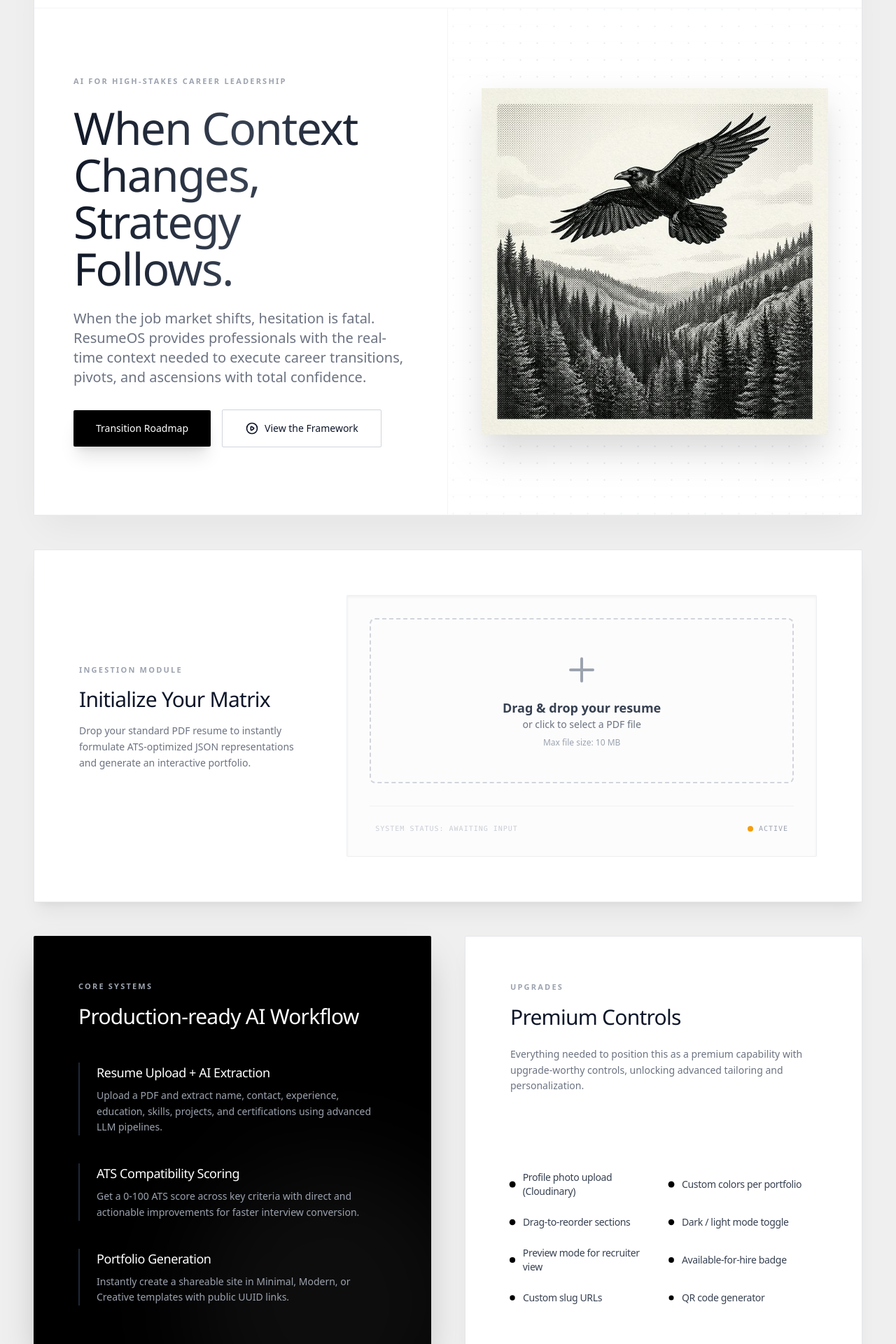
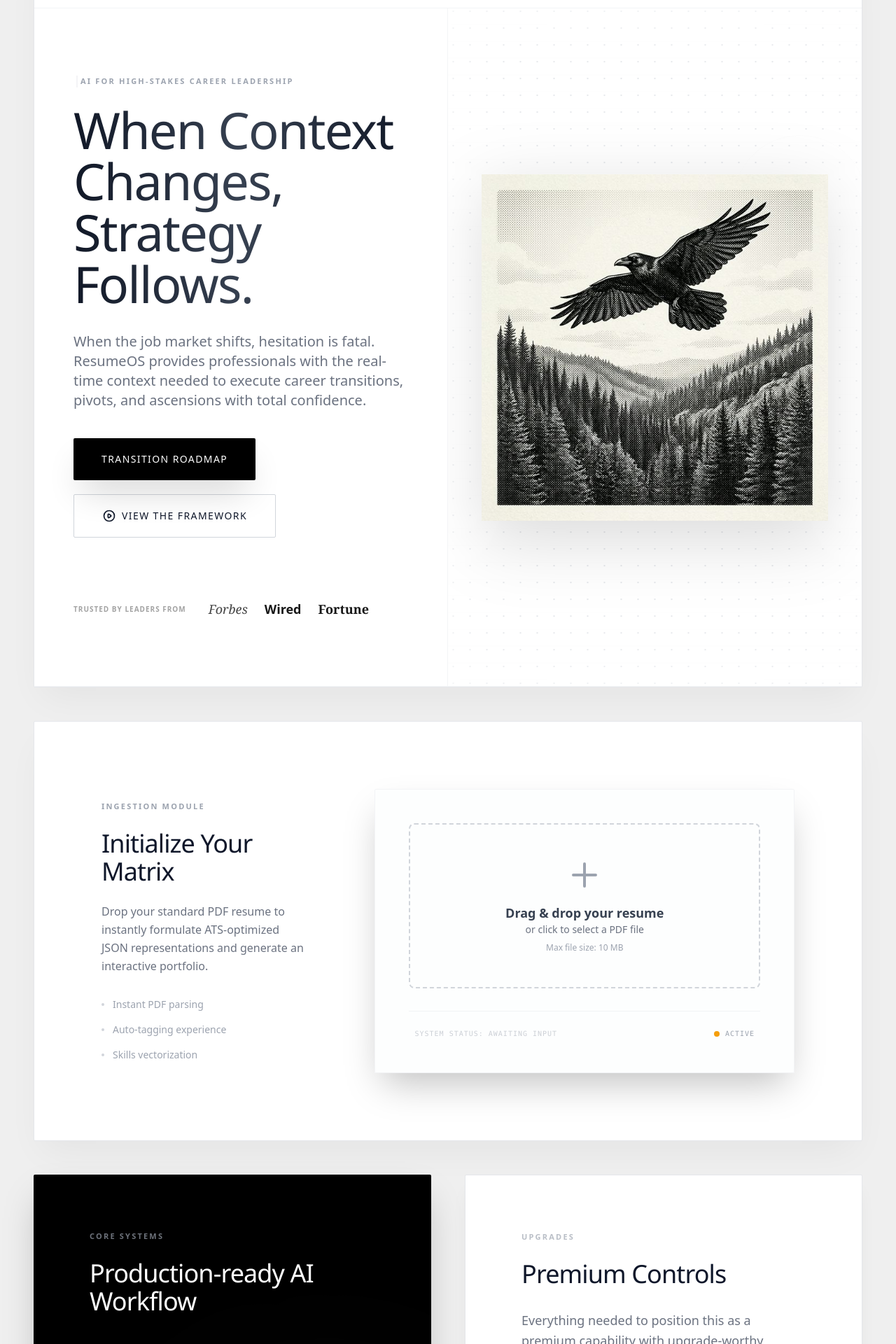
Before and after one commit to muhammadshehzaib/Resume-Portfolio-Generator, a Next.js app in the folder frontend/: page / in a window 1280 px wide. Shown: the part 120-2040 px from the top of the page at 70% size. Built offline with nearby package versions, Linux system fonts and the light colour scheme; no server answers.

Commit message:
feat: implement landing page with resume upload functionality and Framer Motion animations

```diff
--- a/frontend/app/page.tsx
+++ b/frontend/app/page.tsx
@@ -1,12 +1,12 @@
 'use client';
 
-import { useState } from 'react';
-import { useRouter } from 'next/navigation';
 import DropZone from '@/components/upload/DropZone';
 import UploadProgress from '@/components/upload/UploadProgress';
 import { uploadResume } from '@/lib/api';
+import { motion, Variants } from "framer-motion";
 import Image from 'next/image';
-import { motion, Variants } from "framer-motion";
+import { useRouter } from 'next/navigation';
+import { useState } from 'react';
 
 const PlayCircle = () => (
   <svg className="w-5 h-5 mr-2" fill="none" stroke="currentColor" viewBox="0 0 24 24">
@@ -25,20 +25,65 @@ const HexagonLogo = () => (
   </motion.svg>
 );
 
+// Animation Variants
 const containerVariants: Variants = {
   hidden: { opacity: 0 },
   show: {
     opacity: 1,
     transition: {
-      staggerChildren: 0.1,
-      delayChildren: 0.3
+      staggerChildren: 0.15,
+      delayChildren: 0.2
     }
   }
 };
 
 const itemVariants: Variants = {
   hidden: { opacity: 0, y: 20 },
-  show: { opacity: 1, y: 0, transition: { duration: 0.6, ease: "easeOut" } }
+  show: {
+    opacity: 1,
+    y: 0,
+    transition: { duration: 0.6, ease: [0.22, 1, 0.36, 1] }
+  }
+};
+
+const headerVariants: Variants = {
+  hidden: { opacity: 0, y: -20 },
+  show: {
+    opacity: 1,
+    y: 0,
+    transition: { duration: 0.8, ease: "easeOut" }
+  }
+};
+
+const sectionVariants: Variants = {
+  hidden: { opacity: 0, y: 40 },
+  show: {
+    opacity: 1,
+    y: 0,
+    transition: { duration: 0.8, ease: "easeOut" }
+  }
+};
+
+const eagleVariants: Variants = {
+  hidden: { opacity: 0, scale: 0.8, rotate: -5 },
+  show: {
+    opacity: 1,
+    scale: 1,
+    rotate: 0,
+    transition: {
+      duration: 1.2,
+      ease: [0.22, 1, 0.36, 1],
+      delay: 0.4
+    }
+  },
+  float: {
+    y: [0, -15, 0],
+    transition: {
+      duration: 6,
+      repeat: Infinity,
+      ease: "easeInOut"
+    }
+  }
 };
 
 export default function Home() {
@@ -101,7 +146,12 @@ export default function Home() {
       >
 
         {/* Header */}
-        <header className="flex flex-wrap items-center justify-between px-6 py-5 md:px-10 border-b border-gray-100 gap-4 relative z-20 bg-white">
+        <motion.header
+          variants={headerVariants}
+          initial="hidden"
+          animate="show"
+          className="flex flex-wrap items-center justify-between px-6 py-5 md:px-10 border-b border-gray-100 gap-4 relative z-20 bg-white"
+        >
           <motion.div
             whileHover={{ scale: 1.05 }}
             whileTap={{ scale: 0.95 }}
@@ -112,21 +162,21 @@ export default function Home() {
           </motion.div>
 
           <nav className="hidden lg:flex items-center gap-8 text-sm font-medium text-gray-500">
-            <motion.a whileHover={{ y: -2 }} href="#solutions" className="hover:text-black transition">Solutions</motion.a>
-            <motion.a whileHover={{ y: -2 }} href="#upload" className="hover:text-black transition">Framework</motion.a>
+            <motion.a whileHover={{ y: -2, color: "#000" }} href="#solutions" className="hover:text-black transition">Solutions</motion.a>
+            <motion.a whileHover={{ y: -2, color: "#000" }} href="#upload" className="hover:text-black transition">Framework</motion.a>
           </nav>
 
           <div className="flex items-center gap-6 text-sm font-medium">
             <motion.a
-              whileHover={{ scale: 1.05, backgroundColor: "#f9fafb" }}
+              whileHover={{ scale: 1.05, backgroundColor: "#f9fafb", boxShadow: "0 4px 12px rgba(0,0,0,0.05)" }}
               whileTap={{ scale: 0.95 }}
               href="#upload"
-              className="border border-gray-200 px-6 py-2.5 transition rounded-sm flex items-center justify-center min-w-[120px] shadow-sm hover:shadow-md"
+              className="border border-gray-200 px-6 py-2.5 transition rounded-sm flex items-center justify-center min-w-[120px] shadow-sm"
             >
               Get Started
             </motion.a>
           </div>
-        </header>
+        </motion.header>
 
         {/* Hero Section */}
         <div className="grid lg:grid-cols-2 flex-grow border-b border-gray-100 relative z-10">
@@ -138,42 +188,52 @@ export default function Home() {
                 variants={containerVariants}
                 initial="hidden"
                 animate="show"
-                className="space-y-8"
+                className="space-y-10"
               >
                 <div>
-                  <motion.p variants={itemVariants} className="text-[11px] font-bold uppercase tracking-[0.2em] text-gray-400 mb-6">
+                  <motion.p variants={itemVariants} className="text-[11px] font-bold uppercase tracking-[0.2em] text-gray-400 mb-6 px-1 border-l-2 border-gray-100 ml-1">
                     AI For High-Stakes Career Leadership
                   </motion.p>
 
                   <motion.h1
                     variants={itemVariants}
-                    className="text-5xl md:text-[64px] font-medium tracking-tight leading-[1.05] mb-6 bg-clip-text text-transparent bg-gradient-to-r from-gray-900 via-gray-700 to-gray-900"
+                    className="text-5xl md:text-[72px] font-medium tracking-tight leading-[1.02] mb-8 bg-clip-text text-transparent bg-gradient-to-r from-gray-900 via-gray-700 to-gray-900"
                   >
                     When Context Changes, Strategy Follows.
                   </motion.h1>
 
-                  <motion.p variants={itemVariants} className="text-gray-500 text-lg md:text-xl leading-relaxed">
+                  <motion.p variants={itemVariants} className="text-gray-500 text-lg md:text-xl leading-relaxed max-w-[480px]">
                     When the job market shifts, hesitation is fatal. ResumeOS provides professionals with the real-time context needed to execute career transitions, pivots, and ascensions with total confidence.
                   </motion.p>
                 </div>
 
-                <motion.div variants={itemVariants} className="flex flex-wrap items-center gap-4 relative z-[100]">
+                <motion.div variants={itemVariants} className="flex flex-wrap items-center gap-5 relative z-[100]">
                   <motion.a
-                    whileHover={{ scale: 1.05, y: -2 }}
-                    whileTap={{ scale: 0.95 }}
+                    whileHover={{ scale: 1.05, y: -2, backgroundColor: "#222" }}
+                    whileTap={{ scale: 0.98 }}
                     href="#upload"
-                    className="bg-black text-white px-8 py-4 text-sm font-medium shadow-xl shadow-black/10 transition-all rounded-sm duration-300 relative overflow-hidden group/btn"
+                    className="bg-black text-white px-10 py-5 text-sm font-medium shadow-2xl shadow-black/20 transition-all rounded-sm duration-300 relative overflow-hidden group/btn"
                   >
-                    <span className="relative z-10">Transition Roadmap</span>
+                    <span className="relative z-10 uppercase tracking-widest">Transition Roadmap</span>
+                    <motion.div className="absolute inset-0 bg-white/10 translate-y-full group-hover/btn:translate-y-0 transition-transform duration-300" />
                   </motion.a>
                   <motion.button
                     whileHover={{ scale: 1.05, y: -2, backgroundColor: "#fafafa" }}
-                    whileTap={{ scale: 0.95 }}
-                    className="flex items-center border border-gray-300 px-8 py-4 text-sm font-medium transition rounded-sm bg-white hover:bg-gray-50"
+                    whileTap={{ scale: 0.98 }}
+                    className="flex items-center border border-gray-300 px-10 py-5 text-sm font-medium transition rounded-sm bg-white hover:bg-gray-50 uppercase tracking-widest"
                   >
                     <PlayCircle />
                     View the Framework
                   </motion.button>
+                </motion.div>
+
+                <motion.div variants={itemVariants} className="pt-12 flex items-center gap-8 grayscale opacity-40">
+                  <div className="text-[10px] font-bold uppercase tracking-widest text-gray-400">Trusted by leaders from</div>
+                  <div className="flex gap-6 items-center">
+                    <div className="font-serif italic text-lg opacity-80">Forbes</div>
+                    <div className="font-sans font-bold text-lg">Wired</div>
+                    <div className="font-serif font-black text-lg">Fortune</div>
+                  </div>
                 </motion.div>
               </motion.div>
             </div>
@@ -198,22 +258,27 @@ export default function Home() {
               }}
             />
             <div className="absolute inset-0 pointer-events-none fade-edges shadow-[inset_0_0_100px_rgba(255,255,255,0.8)] z-20"></div>
+
             <motion.div
-              initial={{ opacity: 0, scale: 0.9 }}
-              animate={{ opacity: 1, scale: 1 }}
-              transition={{
-                opacity: { delay: 0.4, duration: 1.2 },
-                scale: { delay: 0.4, duration: 1.2 }
-              }}
-              whileHover={{ scale: 1.02, transition: { duration: 0.3 } }}
-              className="w-full max-w-xl aspect-square relative z-0 origin-center"
+              variants={eagleVariants}
+              initial="hidden"
+              animate={["show", "float"]}
+              whileHover={{ scale: 1.05, transition: { duration: 0.4 } }}
+              className="w-full max-w-xl aspect-square relative z-0 origin-center cursor-crosshair"
             >
               <Image
                 src="/halftone_eagle.png"
                 alt="Dot Matrix Eagle"
                 fill
-                className="object-contain drop-shadow-2xl mix-blend-multiply"
+                className="object-contain drop-shadow-[0_25px_50px_rgba(0,0,0,0.15)] mix-blend-multiply transition-all duration-700 hover:drop-shadow-[0_35px_60px_rgba(0,0,0,0.25)]"
                 priority
+              />
+
+              {/* Subtle accent circles */}
+              <motion.div
+                animate={{ scale: [1, 1.2, 1], opacity: [0.3, 0.1, 0.3] }}
+                transition={{ duration: 4, repeat: Infinity }}
+                className="absolute -top-10 -right-10 w-40 h-40 border border-gray-200 rounded-full"
               />
             </motion.div>
           </div>
@@ -228,14 +293,42 @@ export default function Home() {
         transition={{ duration: 0.8, ease: "easeOut" }}
         className="w-full max-w-[1500px] flex flex-col gap-12"
       >
-        <section id="upload" className="bg-white border border-gray-200 p-10 md:p-16 flex flex-col md:flex-row gap-12 rounded-sm shadow-xl shadow-black/5 items-center relative overflow-hidden group">
+        <motion.section
+          id="upload"
+          variants={sectionVariants}
+          initial="hidden"
+          whileInView="show"
+          viewport={{ once: true, margin: "-100px" }}
+          className="bg-white border border-gray-200 p-10 md:p-16 lg:p-24 flex flex-col md:flex-row gap-12 lg:gap-24 rounded-sm shadow-2xl shadow-black/5 items-center relative overflow-hidden group"
+        >
           <div className="md:w-1/3 relative z-10">
-            <motion.p initial={{ opacity: 0, x: -20 }} whileInView={{ opacity: 1, x: 0 }} viewport={{ once: true }} transition={{ delay: 0.2 }} className="text-[11px] font-bold uppercase tracking-[0.2em] text-gray-400 mb-4">Ingestion Module</motion.p>
-            <motion.h2 initial={{ opacity: 0, x: -20 }} whileInView={{ opacity: 1, x: 0 }} viewport={{ once: true }} transition={{ delay: 0.3 }} className="text-3xl font-medium tracking-tight mb-4">Initialize Your Matrix</motion.h2>
-            <motion.p initial={{ opacity: 0, x: -20 }} whileInView={{ opacity: 1, x: 0 }} viewport={{ once: true }} transition={{ delay: 0.4 }} className="text-gray-500 text-sm leading-relaxed mb-6">Drop your standard PDF resume to instantly formulate ATS-optimized JSON representations and generate an interactive portfolio.</motion.p>
+            <motion.p initial={{ opacity: 0, x: -20 }} whileInView={{ opacity: 1, x: 0 }} viewport={{ once: true }} transition={{ delay: 0.2 }} className="text-[11px] font-bold uppercase tracking-[0.2em] text-gray-400 mb-6">Ingestion Module</motion.p>
+            <motion.h2 initial={{ opacity: 0, x: -20 }} whileInView={{ opacity: 1, x: 0 }} viewport={{ once: true }} transition={{ delay: 0.3 }} className="text-4xl font-medium tracking-tight mb-6">Initialize Your Matrix</motion.h2>
+            <motion.p initial={{ opacity: 0, x: -20 }} whileInView={{ opacity: 1, x: 0 }} viewport={{ once: true }} transition={{ delay: 0.4 }} className="text-gray-500 text-base leading-relaxed mb-8">Drop your standard PDF resume to instantly formulate ATS-optimized JSON representations and generate an interactive portfolio.</motion.p>
+
+            <div className="flex flex-col gap-4">
+              {['Instant PDF parsing', 'Auto-tagging experience', 'Skills vectorization'].map((text, i) => (
+                <motion.div
+                  initial={{ opacity: 0, x: -10 }}
+                  whileInView={{ opacity: 1, x: 0 }}
+                  transition={{ delay: 0.5 + (i * 0.1) }}
+                  key={text}
+                  className="flex items-center gap-3 text-sm font-medium text-gray-400"
+                >
+                  <div className="w-1 h-1 bg-gray-300 rounded-full" />
+                  {text}
+                </motion.div>
+              ))}
+            </div>
           </div>
-          <div className="md:w-2/3 w-full border border-gray-200/60 shadow-inner bg-gray-50/50 rounded-sm p-8 relative z-10 backdrop-blur-sm transition-all duration-500 group-hover:bg-gray-50/80">
-            <DropZone onFileSelect={handleFileSelect} disabled={status !== 'idle'} />
+
+          <div className="md:w-2/3 w-full border border-gray-100 shadow-2xl bg-gray-50/30 rounded-sm p-8 lg:p-12 relative z-10 backdrop-blur-sm transition-all duration-500 group-hover:bg-gray-50/50">
+            <motion.div
+              whileHover={{ transform: "translateY(-4px)" }}
+              className="transition-transform duration-300"
+            >
+              <DropZone onFileSelect={handleFileSelect} disabled={status !== 'idle'} />
+            </motion.div>
             <div className="mt-8">
               <UploadProgress status={status} error={error} fileName={fileName} />
             </div>
@@ -253,35 +346,39 @@ export default function Home() {
             </div>
           </div>
 
-          <div className="absolute top-0 right-0 w-1/2 h-full bg-gradient-to-l from-emerald-50/30 to-transparent pointer-events-none opacity-0 group-hover:opacity-100 transition-opacity duration-700"></div>
-        </section>
+          <div className="absolute top-0 right-0 w-1/2 h-full bg-gradient-to-l from-emerald-50/20 to-transparent pointer-events-none opacity-0 group-hover:opacity-100 transition-opacity duration-1000"></div>
+        </motion.section>
 
         <section id="solutions" className="grid lg:grid-cols-2 gap-12">
           {/* Core Features */}
           <motion.div
-            whileHover={{ y: -5 }}
-            className="bg-black text-white p-10 md:p-16 rounded-sm shadow-2xl overflow-hidden relative transition-transform duration-500"
+            initial={{ opacity: 0, x: -30 }}
+            whileInView={{ opacity: 1, x: 0 }}
+            viewport={{ once: true, margin: "-100px" }}
+            transition={{ duration: 0.8 }}
+            whileHover={{ y: -8, boxShadow: "0 25px 50px -12px rgba(0, 0, 0, 0.25)" }}
+            className="bg-black text-white p-10 md:p-16 lg:p-20 rounded-sm shadow-2xl overflow-hidden relative transition-all duration-500"
           >
             <motion.div
               animate={{ rotate: 360 }}
-              transition={{ repeat: Infinity, duration: 30, ease: "linear" }}
-              className="absolute top-0 right-0 w-[400px] h-[400px] bg-white/5 rounded-full blur-3xl origin-bottom-left"
+              transition={{ repeat: Infinity, duration: 40, ease: "linear" }}
+              className="absolute top-0 right-0 w-[500px] h-[500px] bg-white/[0.03] rounded-full blur-[100px] origin-bottom-left"
             />
 
-            <p className="text-[11px] font-bold uppercase tracking-[0.2em] text-gray-400 mb-4 relative z-10">Core Systems</p>
-            <h2 className="text-3xl font-medium tracking-tight mb-12 relative z-10">Production-ready AI Workflow</h2>
-            <div className="space-y-10 relative z-10">
+            <p className="text-[11px] font-bold uppercase tracking-[0.2em] text-gray-400 mb-6 relative z-10 opacity-70">Core Systems</p>
+            <h2 className="text-4xl font-medium tracking-tight mb-16 relative z-10">Production-ready AI Workflow</h2>
+            <div className="space-y-12 relative z-10">
               {coreFeatures.map((feature, i) => (
                 <motion.div
                   initial={{ opacity: 0, x: -20 }}
                   whileInView={{ opacity: 1, x: 0 }}
                   viewport={{ once: true }}
-                  transition={{ delay: 0.1 * i, duration: 0.6, ease: "easeOut" }}
+                  transition={{ delay: 0.2 * i, duration: 0.6, ease: "easeOut" }}
                   key={feature.title}
-                  className="border-l-2 border-gray-800 pl-6 hover:border-gray-500 transition-colors duration-300"
+                  className="border-l-2 border-gray-800 pl-8 hover:border-white transition-colors duration-500 group/feat"
                 >
-                  <h3 className="text-lg font-medium tracking-tight mb-2">{feature.title}</h3>
-                  <p className="text-gray-400 text-sm leading-relaxed">{feature.description}</p>
+                  <h3 className="text-xl font-medium tracking-tight mb-3 group-hover/feat:translate-x-1 transition-transform duration-300">{feature.title}</h3>
+                  <p className="text-gray-400 text-base leading-relaxed max-w-sm">{feature.description}</p>
                 </motion.div>
               ))}
             </div>
@@ -289,37 +386,53 @@ export default function Home() {
 
           {/* Premium Features */}
           <motion.div
-            whileHover={{ y: -5 }}
-            className="bg-white border border-gray-200 p-10 md:p-16 rounded-sm shadow-xl shadow-black/5 flex flex-col transition-transform duration-500"
+            initial={{ opacity: 0, x: 30 }}
+            whileInView={{ opacity: 1, x: 0 }}
+            viewport={{ once: true, margin: "-100px" }}
+            transition={{ duration: 0.8 }}
+            whileHover={{ y: -8, boxShadow: "0 25px 50px -12px rgba(0, 0, 0, 0.1)" }}
+            className="bg-white border border-gray-200 p-10 md:p-16 lg:p-20 rounded-sm shadow-xl shadow-black/5 flex flex-col transition-all duration-500"
           >
-            <p className="text-[11px] font-bold uppercase tracking-[0.2em] text-gray-400 mb-4">Upgrades</p>
-            <h2 className="text-3xl font-medium tracking-tight mb-6">Premium Controls</h2>
-            <p className="text-gray-500 text-sm leading-relaxed mb-10">
-              Everything needed to position this as a premium capability with upgrade-worthy controls, unlocking advanced tailoring and personalization.
+            <p className="text-[11px] font-bold uppercase tracking-[0.2em] text-gray-400 mb-6 opacity-70">Upgrades</p>
+            <h2 className="text-4xl font-medium tracking-tight mb-8">Premium Controls</h2>
+            <p className="text-gray-500 text-lg leading-relaxed mb-12 max-w-sm">
+              Everything needed to position this as a premium capability with upgrade-worthy controls, unlocking advanced tailoring.
             </p>
-            <div className="grid grid-cols-1 sm:grid-cols-2 gap-x-4 gap-y-6 mt-auto">
+            <div className="grid grid-cols-1 sm:grid-cols-2 gap-x-6 gap-y-8 mt-auto">
               {premiumFeatures.map((item, i) => (
                 <motion.div
                   initial={{ opacity: 0, scale: 0.9 }}
                   whileInView={{ opacity: 1, scale: 1 }}
-                  whileHover={{ x: 5 }}
+                  whileHover={{ x: 8 }}
                   viewport={{ once: true }}
                   transition={{ delay: 0.05 * i, duration: 0.5 }}
                   key={item}
-                  className="flex items-center gap-3 cursor-default"
+                  className="flex items-center gap-4 cursor-default group/item"
                 >
                   <motion.div
-                    animate={{ scale: [1, 1.5, 1] }}
-                    transition={{ repeat: Infinity, duration: 4, delay: i * 0.2 }}
+                    animate={{ scale: [1, 1.4, 1], backgroundColor: ["#000", "#555", "#000"] }}
+                    transition={{ duration: 3, repeat: Infinity, delay: i * 0.15 }}
                     className="w-1.5 h-1.5 bg-black rounded-full"
                   />
-                  <span className="text-sm font-medium tracking-tight text-gray-700">{item}</span>
+                  <span className="text-base font-medium tracking-tight text-gray-700 group-hover/item:text-black transition-colors duration-300">{item}</span>
                 </motion.div>
               ))}
             </div>
           </motion.div>
         </section>
       </motion.div>
+
+      {/* Visual Footer Spacer */}
+      <footer className="w-full max-w-[1500px] py-24 text-center">
+        <motion.div
+          initial={{ opacity: 0 }}
+          whileInView={{ opacity: 1 }}
+          transition={{ duration: 2 }}
+          className="text-[10px] font-bold uppercase tracking-[0.5em] text-gray-300"
+        >
+          ResumeOS © 2026 // Distributed Career Context
+        </motion.div>
+      </footer>
     </div>
   );
 }
```
